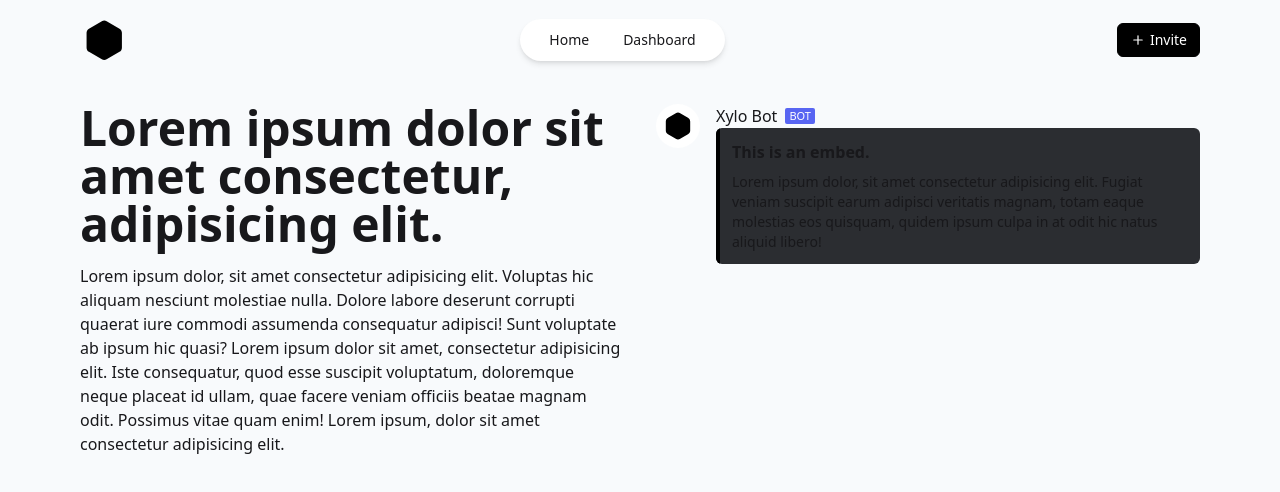
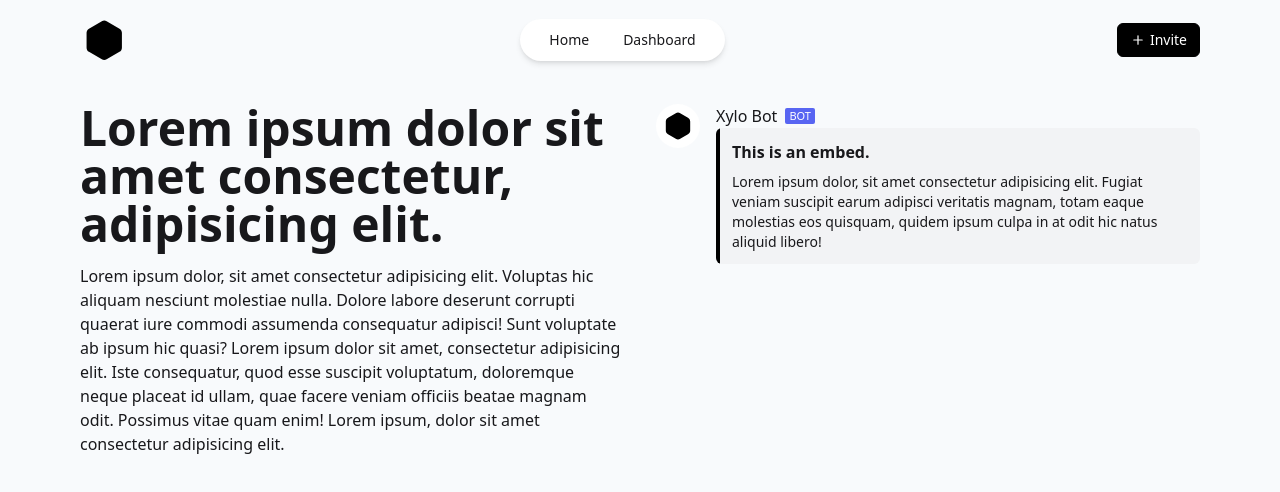
Before and after one commit to Xyphyn/xylo-website, a Nuxt app: page / in a window 1280 px wide. Shown: the top 492 px of the page. Built offline with nearby package versions, Linux system fonts and the light colour scheme.

Commit message:
fix: Add light theme embed

```diff
--- a/components/discord-embed.vue
+++ b/components/discord-embed.vue
@@ -1,6 +1,6 @@
 <template>
     <div
-        class="flex relative flex-col gap-2 overflow-hidden rounded-md bg-[#2b2d31] w-full max-w-lg px-4 py-3"
+        class="flex relative flex-col gap-2 overflow-hidden rounded-md bg-[#f2f3f5] dark:bg-[#2b2d31] w-full max-w-lg px-4 py-3"
     >
         <div class="absolute top-0 left-0 w-1 h-full bg-black dark:bg-white" />
         <h1 class="font-bold"><slot name="title" /></h1>
```
